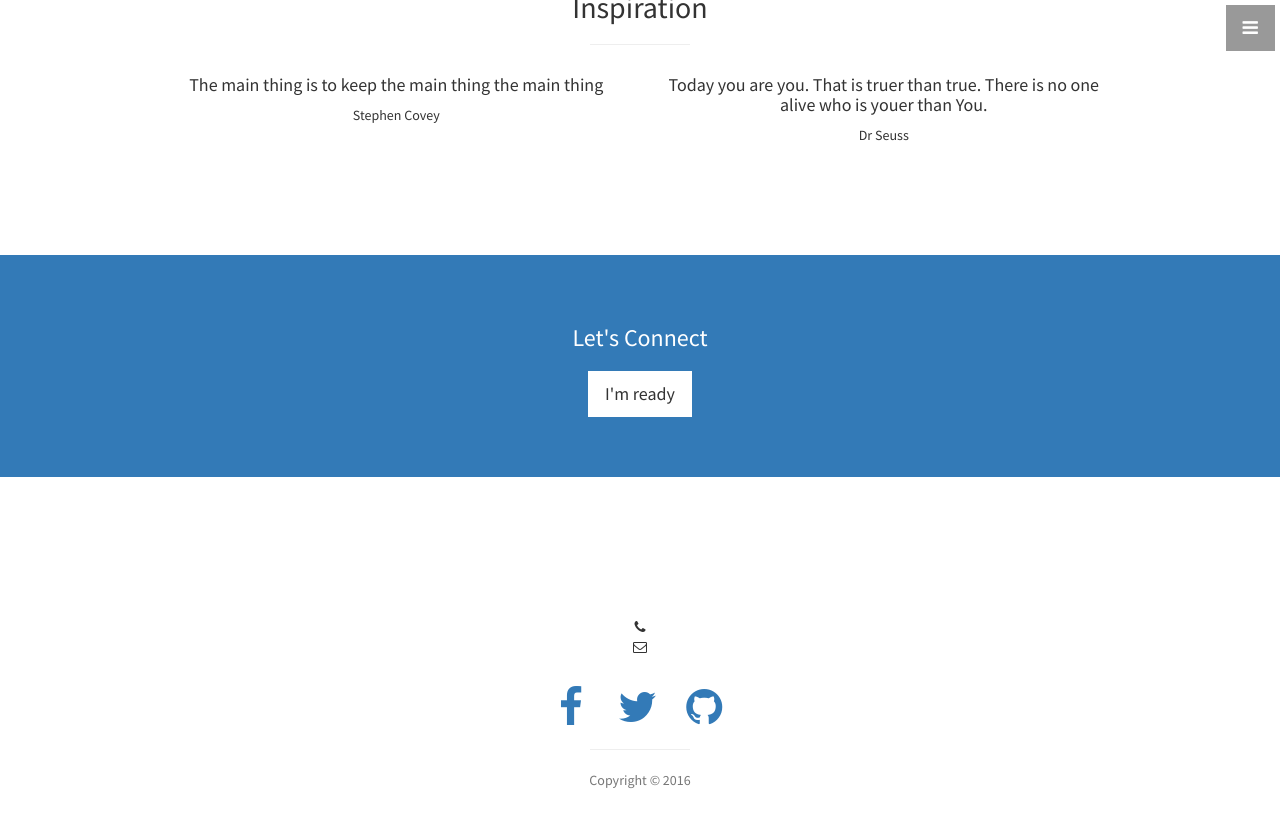
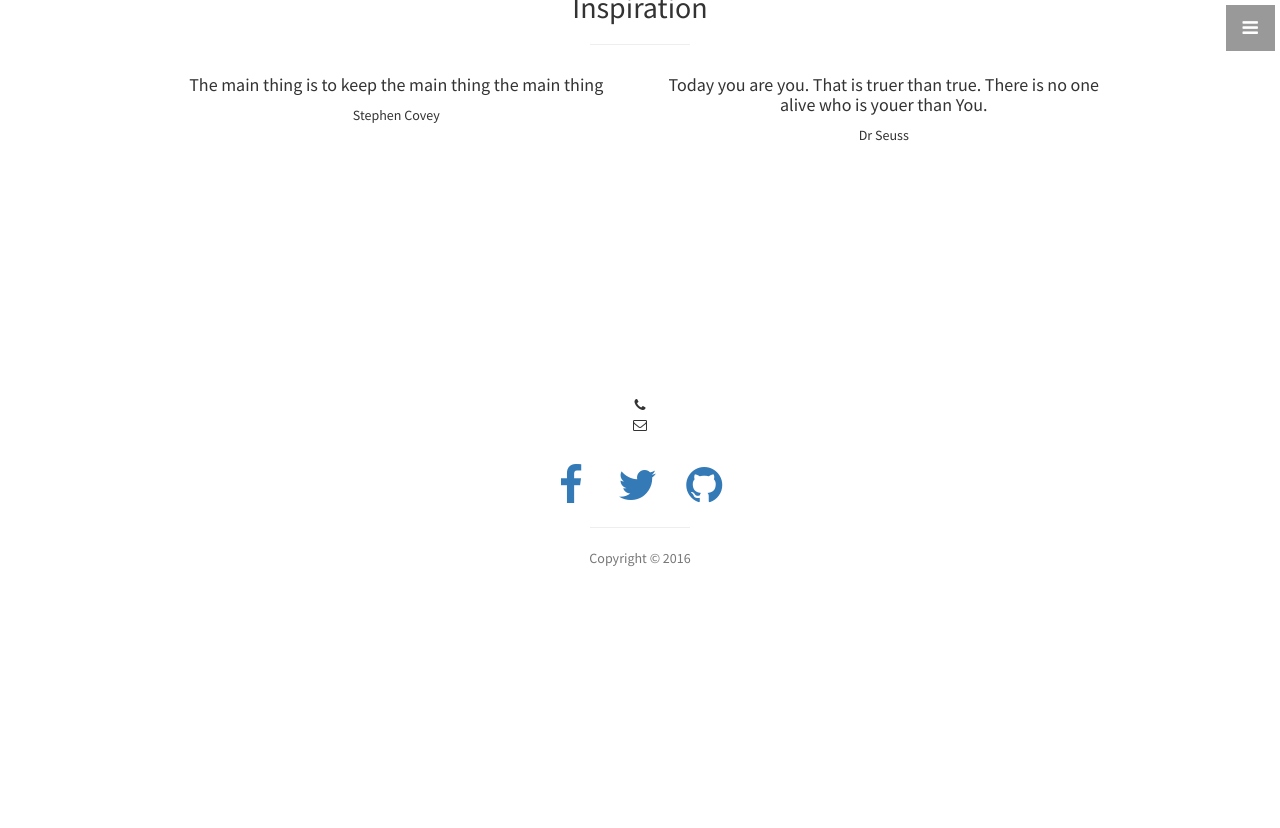
Before and after one commit to jikinluke8/inspark, a Jekyll site: the page built from index.html, in a window 1280 px wide and 900 px high, scrolled down 1557 px. Shown: the top 828 px of the window. Built offline with Jekyll 4.4.1, drawn with Linux system fonts in a browser that asks for light colours; after the commit the page ends 2235 px from its top, so only the background shows below that.

Commit message:
Update front.html

```diff
--- a/_layouts/front.html
+++ b/_layouts/front.html
@@ -10,7 +10,6 @@
   {% include about.html %}
   {% include services.html %}
   {% include portfolio.html %}
-  {% include call-to-action.html %}
   {% include footer.html %}
   {% include scripts.html %}
 
```
